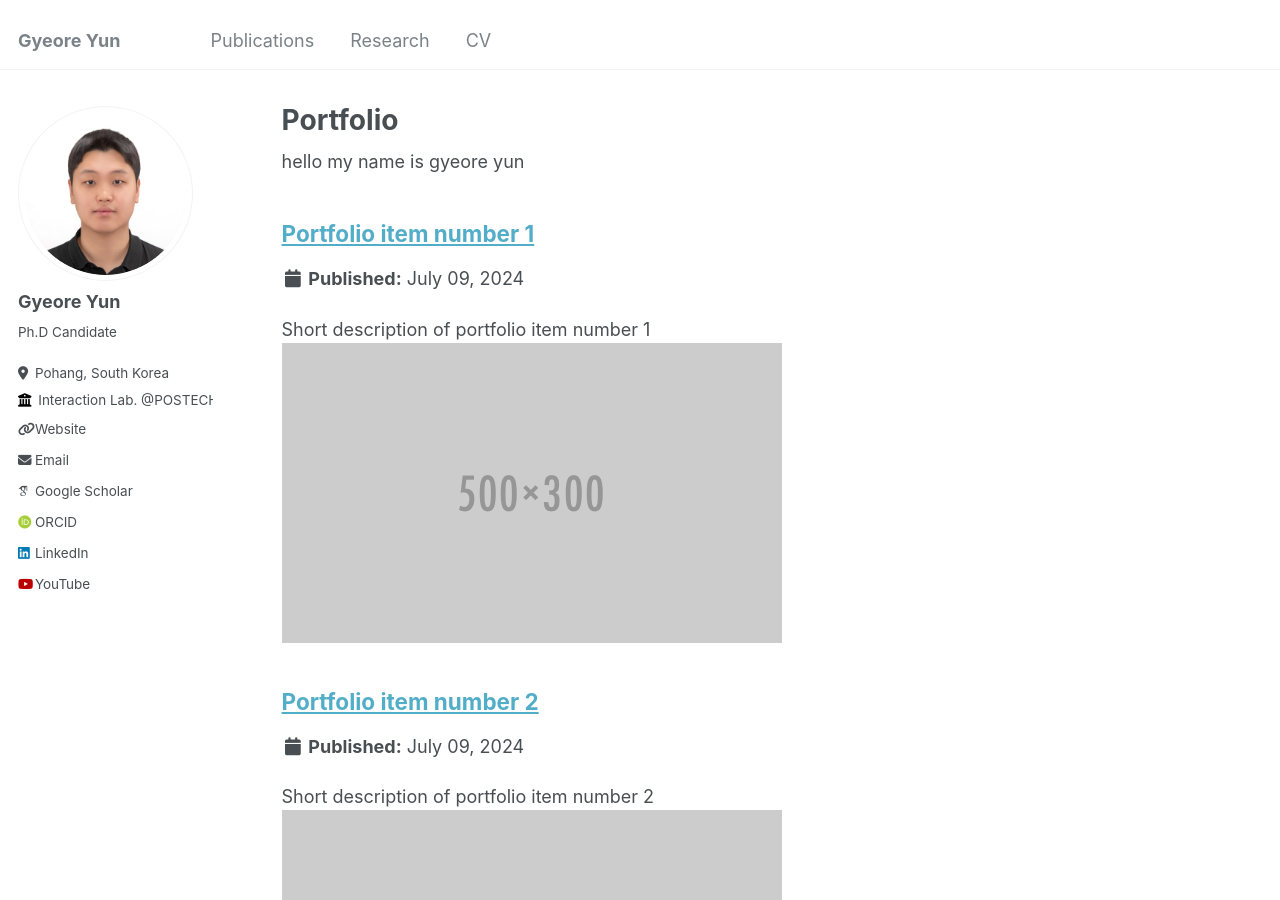
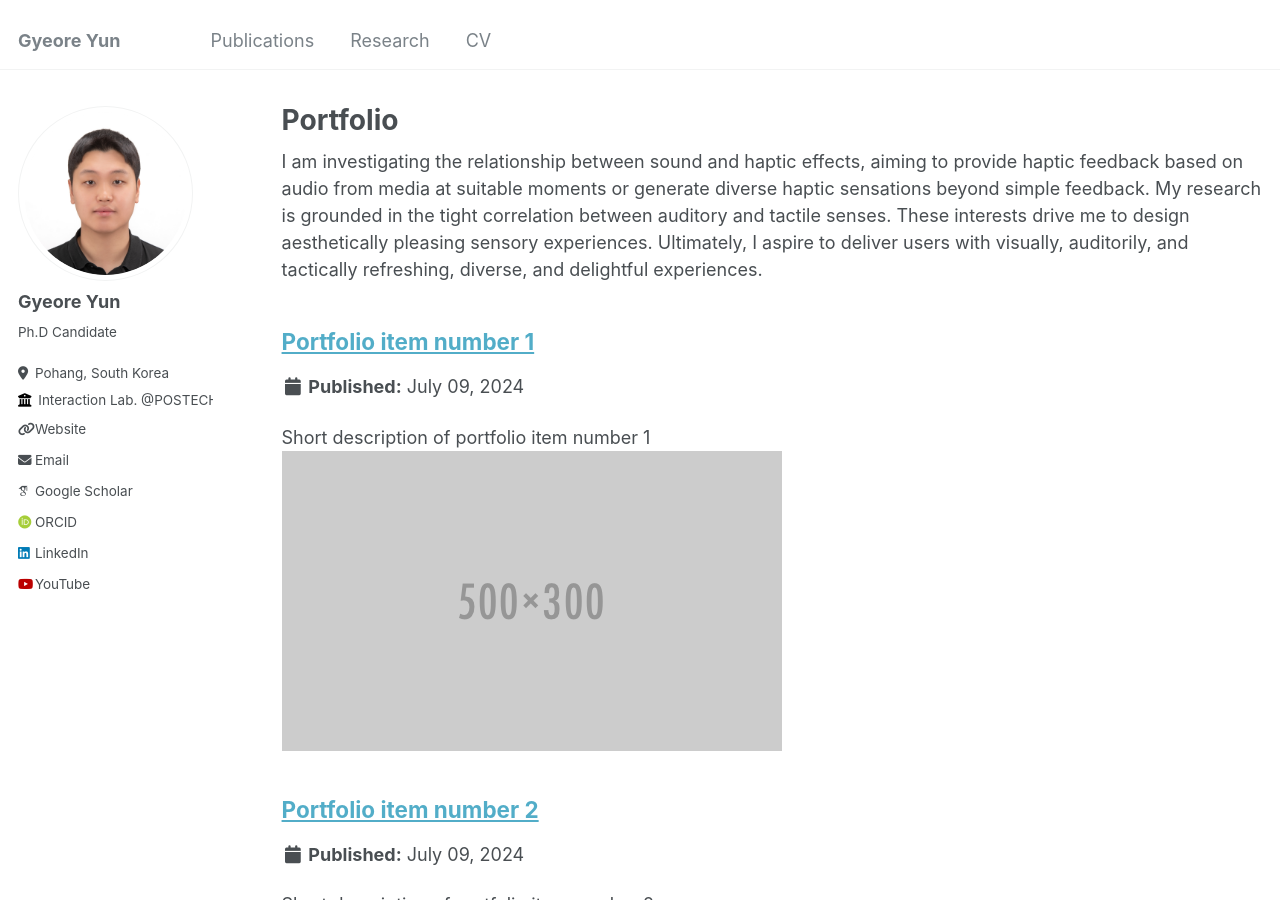
Before and after one commit to GyeoreYun/GyeoreYun.github.io, a Jekyll site: the page built from _pages/portfolio.html, in a window 1280 px wide and 900 px high. Built offline with Jekyll 4.4.1, drawn with Linux system fonts in a browser that asks for light colours; some web fonts are replaced.

Commit message:
Update portfolio.html

```diff
--- a/_pages/portfolio.html
+++ b/_pages/portfolio.html
@@ -7,7 +7,11 @@ author_profile: true
 
 {% include base_path %}
 
-hello my name is gyeore yun
+I am investigating the relationship between sound and haptic effects, aiming to provide haptic feedback based on audio from media at suitable moments or generate diverse haptic sensations beyond simple feedback.
+My research is grounded in the tight correlation between auditory and tactile senses.
+These interests drive me to design aesthetically pleasing sensory experiences.
+Ultimately, I aspire to deliver users with visually, auditorily, and tactically refreshing, diverse, and delightful experiences.
+
 {% for post in site.portfolio %}
   {% include archive-single.html %}
 {% endfor %}
```
